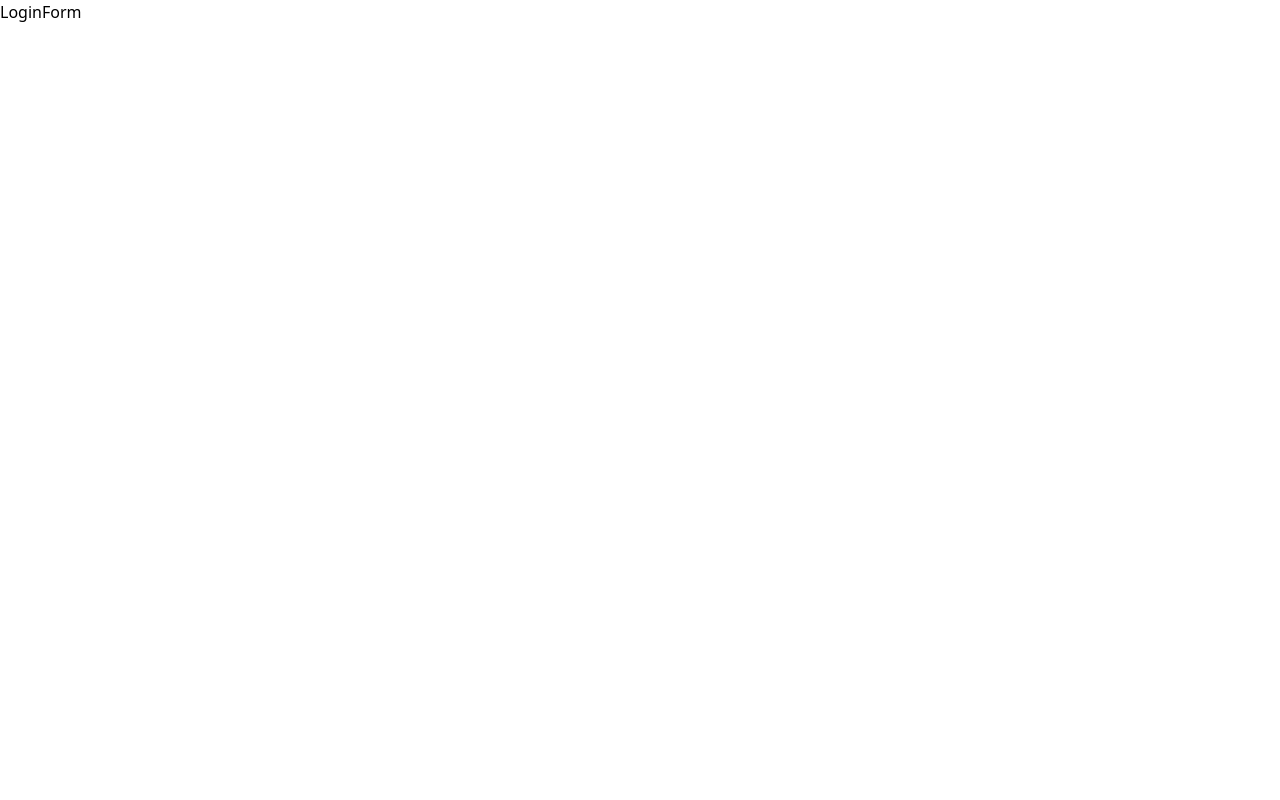
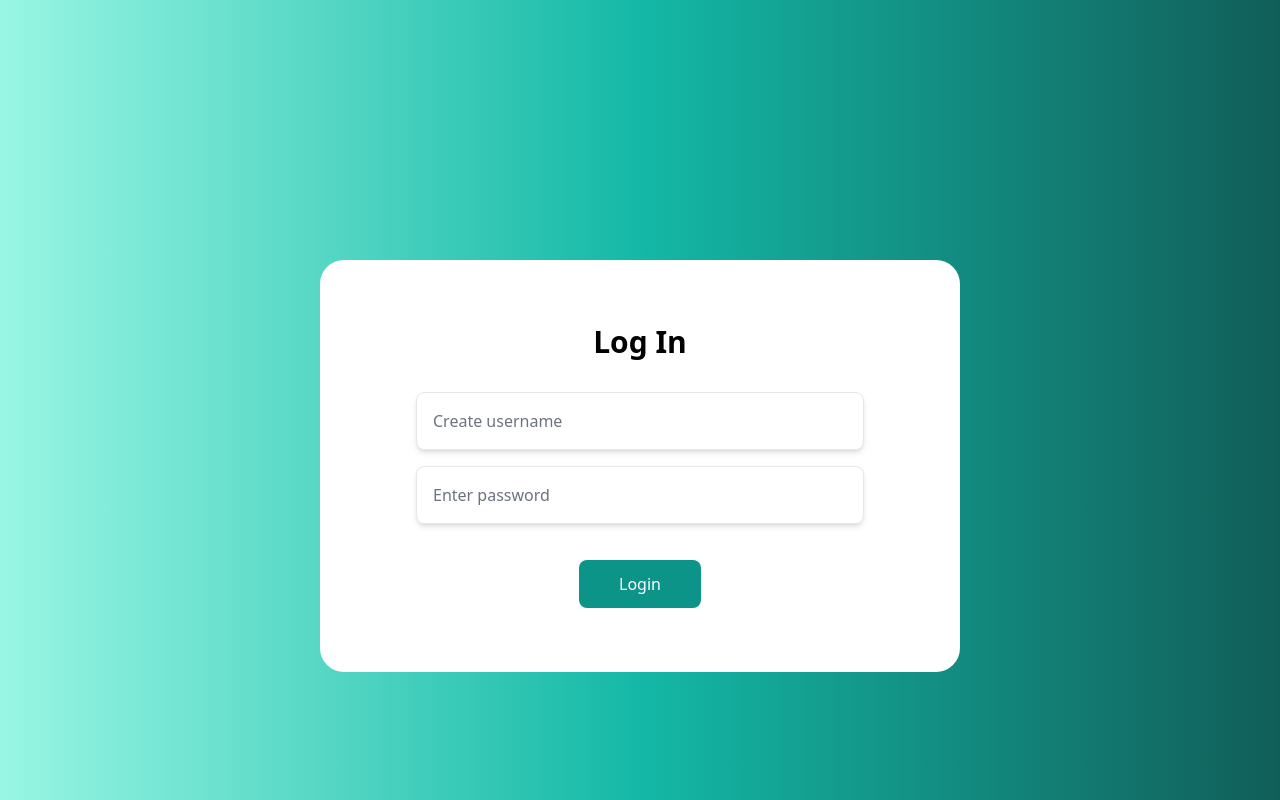
Before and after one commit to sbcodes90/mongodb-connection, a React (Create React App) app in the folder frontend/client/: page /login in a window 1280 px wide. Built offline with nearby package versions, Linux system fonts and the light colour scheme.

Commit message:
config react, router, login page, css

```diff
--- a/frontend/client/src/App.js
+++ b/frontend/client/src/App.js
@@ -1,30 +1,29 @@
-import axios from "axios";
-import react, { useState } from "react";
+import { useState } from "react";
 import SignUpForm from "./components/SignUpForm";
-import { Outlet } from "react-router-dom";
 import LoginForm from "./components/LoginForm";
-import { Routes, Route } from "react-router-dom";
+import {
+  createBrowserRouter,
+  createRoutesFromElements,
+  Route,
+  RouterProvider,
+} from "react-router-dom";
 
 function App() {
   const [username, setUsername] = useState("");
   const [password, setPassword] = useState("");
   const [email, setEmail] = useState("");
 
-  return (
+  const router = createBrowserRouter(
+    createRoutesFromElements(
+      <>
+        <Route path="/" element={<SignUpForm />} />
+        <Route path="/signup" element={<SignUpForm username={username} password={password} email={email} setUsername={setUsername} setPassword={setPassword} setEmail={setEmail}/>} />
+        <Route path="/login" element={<LoginForm username={username} password={password} setUsername={setUsername} setPassword={setPassword} />} />
+      </>
+    )
+  );
 
-   /*  <div className="bg-gradient-to-r from-teal-200 via-teal-500  to-teal-800 h-screen px-[20px] lg:px-[150px] py-20">
-     <Outlet />
-      <SignUpForm username={username} password={password} email={email} setUsername={setUsername} setPassword={setPassword} setEmail={setEmail}/>
-    </div> */
-
-    <Routes>
-    <Route path="/" element={<SignUpForm />} />
-    <Route path="/login" element={<LoginForm />} />
-  </Routes>
-
-
-
-  );
+  return <RouterProvider router={router} />;
 }
 
 export default App;
--- a/frontend/client/src/components/LoginForm.js
+++ b/frontend/client/src/components/LoginForm.js
@@ -1,8 +1,63 @@
 import React from 'react'
 
-function LoginForm() {
+function LoginForm({ username, password, setUsername, setPassword}) {
+
+  function handleSubmit(e) {
+    e.preventDefault();
+    console.log('username', username, 'password', password)
+  }
+
   return (
-    <div>LoginForm</div>
+    <div className="bg-gradient-to-r from-teal-200 via-teal-500  to-teal-800 h-screen px-[20px] lg:px-[150px] py-20">
+    <div className="bg-white rounded-3xl lg:mt-[180px] mx-auto max-w-screen-sm px-4 py-16 sm:px-6 lg:px-8">
+      <div className="mx-auto max-w-lg text-center">
+        <h1 className="text-2xl font-bold sm:text-3xl">Log In</h1>
+      </div>
+
+      <form action="post" className="mx-auto mb-0 mt-8 max-w-md space-y-4">
+        <div>
+          <label for="username" className="sr-only">
+            Username
+          </label>
+
+          <div className="relative">
+            <input
+              type="email"
+              className="w-full rounded-lg border-gray-200 p-4 pe-12 text-md shadow-md"
+              placeholder="Create username"
+              value={username}
+              onChange={(e) => setUsername(e.target.value)}
+            />
+          </div>
+        </div>
+
+        <div>
+          <label for="password" className="sr-only">
+            Password
+          </label>
+
+          <div className="relative">
+            <input
+              type="password"
+              className="w-full rounded-lg border-gray-200 p-4 pe-12 text-md shadow-md"
+              placeholder="Enter password"
+              value={password}
+              onChange={(e) => setPassword(e.target.value)}
+            />
+          </div>
+        </div>
+        <div className="flex items-center justify-center pt-5">
+          <button
+            type="submit"
+            className="inline-block rounded-lg bg-teal-600 px-10 py-3 text-md font-medium text-white"
+            onClick={handleSubmit}
+          >
+            Login
+          </button>
+        </div>
+      </form>
+    </div>
+</div>
   )
 }
 
--- a/frontend/client/src/components/SignUpForm.js
+++ b/frontend/client/src/components/SignUpForm.js
@@ -1,5 +1,6 @@
 import React from "react";
 import axios from "axios";
+import { Link } from "react-router-dom";
 
 function SignUpForm({
   username,
@@ -19,7 +20,7 @@ function SignUpForm({
 
   return (
     <div className="bg-gradient-to-r from-teal-200 via-teal-500  to-teal-800 h-screen px-[20px] lg:px-[150px] py-20">
-      <div className="bg-white rounded-3xl mt-[180px] mx-auto max-w-screen-sm px-4 py-16 sm:px-6 lg:px-8">
+      <div className="bg-white rounded-3xl lg:mt-[180px] mx-auto max-w-screen-sm px-4 py-16 sm:px-6 lg:px-8">
         <div className="mx-auto max-w-lg text-center">
           <h1 className="text-2xl font-bold sm:text-3xl">Sign Up</h1>
         </div>
@@ -75,9 +76,9 @@ function SignUpForm({
           <div className="flex items-center justify-between">
             <p className="text-sm text-gray-500">
               Already have an account?{" "}
-              <a className="underline font-medium text-black" href="">
+              <Link  to="/login" className="underline font-medium text-black" href="">
                 Login
-              </a>
+              </Link>
             </p>
 
             <button
```
Also changed, not shown: frontend/client/src/index.js (+4 -31 lines).
